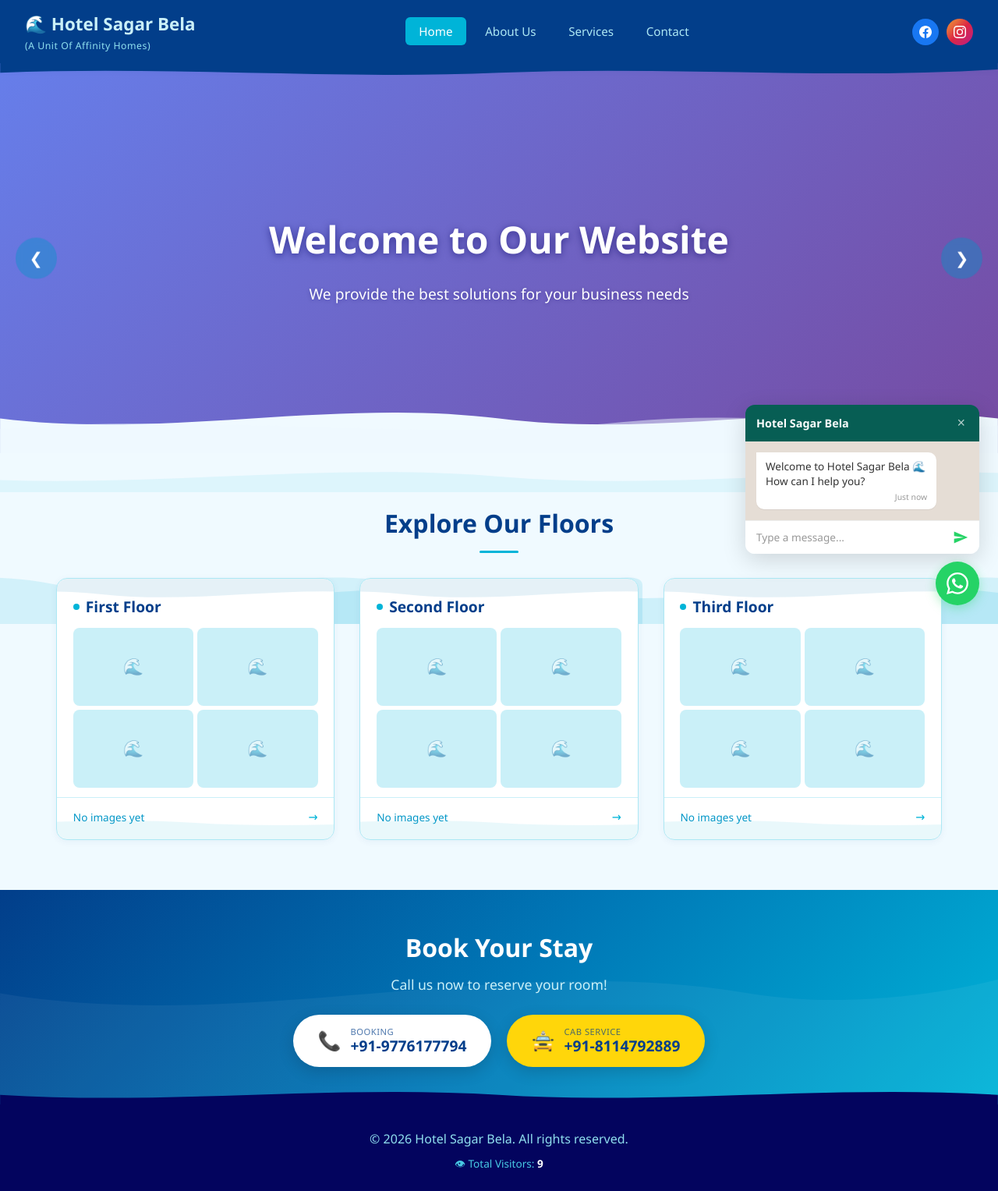
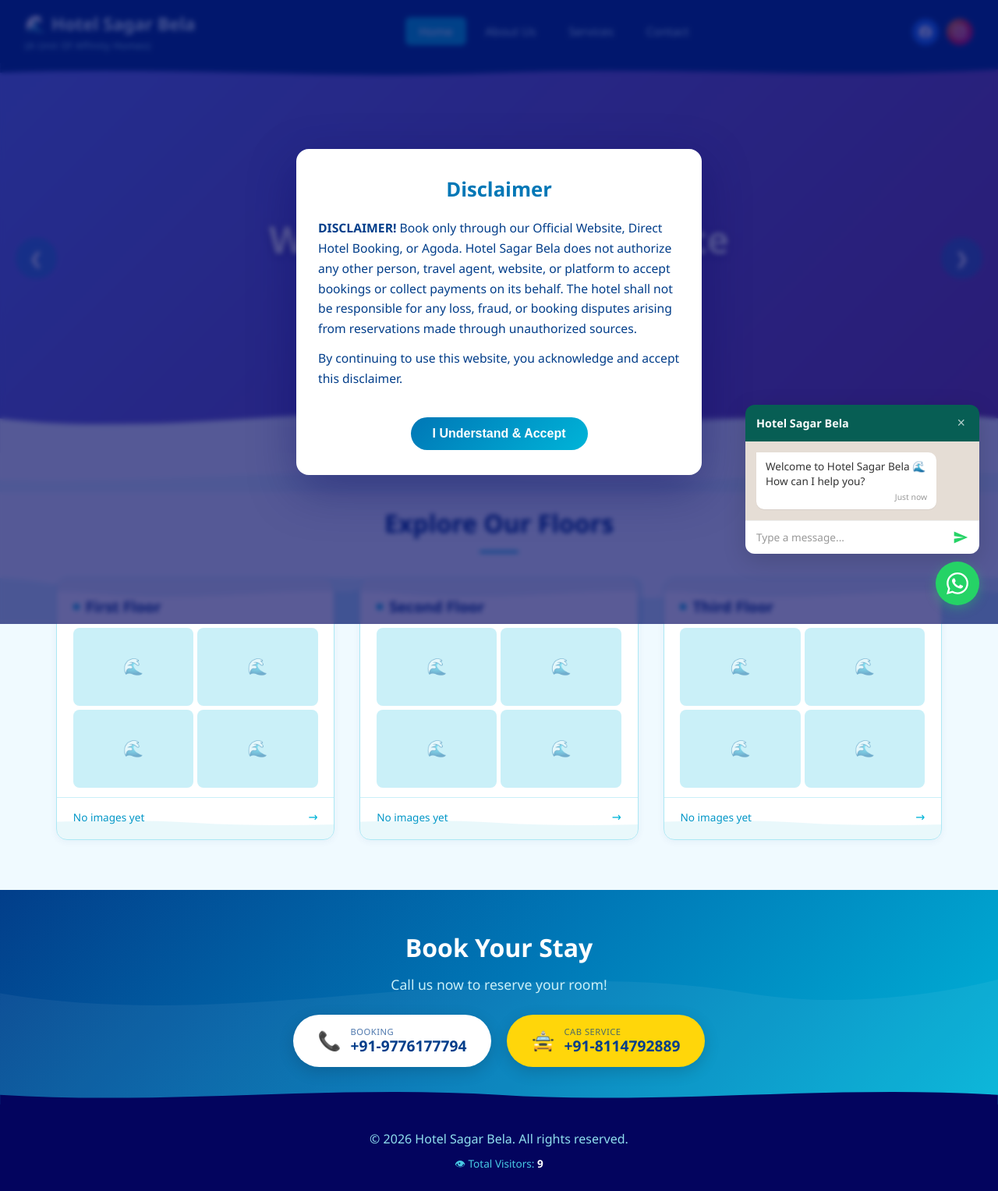
Before and after one commit to ManasRoul/static_website, a Flask app: page / in a window 1280 px wide; the page is wider, and only the part inside the window is pictured. Shown: that part at 78% size. Run offline with Flask 3, Linux system fonts and the light colour scheme; data comes from the database, SQL or seed files in the repository; both versions use the stored data as it was after the commit; data that the repository does not hold is empty.

Commit message:
fixess (#1)
* fixess

* Update README.md

```diff
--- a/static/css/style.css
+++ b/static/css/style.css
@@ -1532,6 +1532,11 @@ a {
         padding: 0.8rem 1rem;
     }
 
+    .nav-brand {
+        width: 100%;
+        text-align: left;
+    }
+
     .nav-links {
         gap: 0.3rem;
         flex-wrap: wrap;
@@ -1575,3 +1580,85 @@ a {
         width: 260px;
     }
 }
+
+/* ========================================
+   DISCLAIMER POPUP
+   ======================================== */
+.disclaimer-overlay {
+    display: none;
+    position: fixed;
+    inset: 0;
+    background: rgba(3, 4, 94, 0.65);
+    backdrop-filter: blur(3px);
+    z-index: 3000;
+    align-items: center;
+    justify-content: center;
+    padding: 20px;
+}
+
+.disclaimer-box {
+    background: #ffffff;
+    max-width: 520px;
+    width: 100%;
+    border-radius: 16px;
+    box-shadow: 0 20px 60px rgba(3, 4, 94, 0.35);
+    padding: 32px 28px;
+    text-align: center;
+    animation: disclaimerPop 0.3s ease;
+}
+
+@keyframes disclaimerPop {
+    from { opacity: 0; transform: translateY(20px) scale(0.97); }
+    to   { opacity: 1; transform: translateY(0) scale(1); }
+}
+
+.disclaimer-box h2 {
+    color: #0077b6;
+    margin-bottom: 16px;
+    font-size: 1.6rem;
+}
+
+.disclaimer-content {
+    color: #023e8a;
+    font-size: 0.98rem;
+    line-height: 1.65;
+    text-align: left;
+    max-height: 45vh;
+    overflow-y: auto;
+    margin-bottom: 24px;
+}
+
+.disclaimer-content p {
+    margin-bottom: 12px;
+}
+
+.disclaimer-accept {
+    background: linear-gradient(135deg, #0077b6 0%, #00b4d8 100%);
+    color: #fff;
+    border: none;
+    padding: 12px 28px;
+    font-size: 1rem;
+    font-weight: 600;
+    border-radius: 30px;
+    cursor: pointer;
+    transition: transform 0.2s ease, box-shadow 0.2s ease;
+}
+
+.disclaimer-accept:hover {
+    transform: translateY(-2px);
+    box-shadow: 0 8px 20px rgba(0, 119, 182, 0.4);
+}
+
+/* Prevent background scroll while disclaimer is open */
+body.disclaimer-open {
+    overflow: hidden;
+}
+
+@media (max-width: 480px) {
+    .disclaimer-box {
+        padding: 24px 18px;
+    }
+    .disclaimer-box h2 {
+        font-size: 1.35rem;
+    }
+}
--- a/templates/base.html
+++ b/templates/base.html
@@ -28,6 +28,44 @@
     <link rel="stylesheet" href="{{ url_for('static', filename='css/style.css') }}">
 </head>
 <body>
+    <!-- Disclaimer Popup (shown once per browser session) -->
+    <div id="disclaimerOverlay" class="disclaimer-overlay">
+        <div class="disclaimer-box" role="dialog" aria-modal="true" aria-labelledby="disclaimerTitle">
+            <h2 id="disclaimerTitle">Disclaimer</h2>
+            <div class="disclaimer-content">
+                <p>
+                    <strong>DISCLAIMER!</strong> Book only through our Official Website,
+                    Direct Hotel Booking, or Agoda. Hotel Sagar Bela does not authorize any
+                    other person, travel agent, website, or platform to accept bookings or
+                    collect payments on its behalf. The hotel shall not be responsible for
+                    any loss, fraud, or booking disputes arising from reservations made
+                    through unauthorized sources.
+                </p>
+                <p>
+                    By continuing to use this website, you acknowledge and accept this disclaimer.
+                </p>
+            </div>
+            <button id="disclaimerAccept" class="disclaimer-accept">I Understand &amp; Accept</button>
+        </div>
+    </div>
+    <script>
+        (function() {
+            var overlay = document.getElementById('disclaimerOverlay');
+            if (!overlay) return;
+            // Show only once per browser session
+            if (!sessionStorage.getItem('disclaimerAccepted')) {
+                overlay.style.display = 'flex';
+                document.body.classList.add('disclaimer-open');
+            }
+            function dismiss() {
+                overlay.style.display = 'none';
+                document.body.classList.remove('disclaimer-open');
+                sessionStorage.setItem('disclaimerAccepted', '1');
+            }
+            document.getElementById('disclaimerAccept').addEventListener('click', dismiss);
+        })();
+    </script>
+
     <nav class="navbar">
         <div class="nav-brand">
             <a href="{{ url_for('home') }}">🌊 Hotel Sagar Bela<span style="display:block; font-size:0.55em; font-weight:400; color:#90e0ef; letter-spacing:0.5px;">(A Unit Of Affinity Homes)</span></a>
@@ -133,11 +171,22 @@
     </div>
 
     <script>
-        // Show chat bubble after 3 seconds for new visitors
-        setTimeout(function() {
-            var bubble = document.getElementById('whatsappBubble');
-            if (bubble) bubble.style.display = 'flex';
-        }, 3000);
+        // Show chat bubble after 3 seconds, but only once per 15 minutes
+        (function() {
+            var lastShown = localStorage.getItem('whatsappBubbleLastShown');
+            var now = Date.now();
+            var fifteenMin = 15 * 60 * 1000;
+
+            if (!lastShown || (now - parseInt(lastShown)) > fifteenMin) {
+                setTimeout(function() {
+                    var bubble = document.getElementById('whatsappBubble');
+                    if (bubble) {
+                        bubble.style.display = 'flex';
+                        localStorage.setItem('whatsappBubbleLastShown', now.toString());
+                    }
+                }, 3000);
+            }
+        })();
 
         // Hide navbar on scroll down, show on scroll up (mobile only)
         var lastScroll = 0;
```
Also changed, not shown: instance/floors.db.
